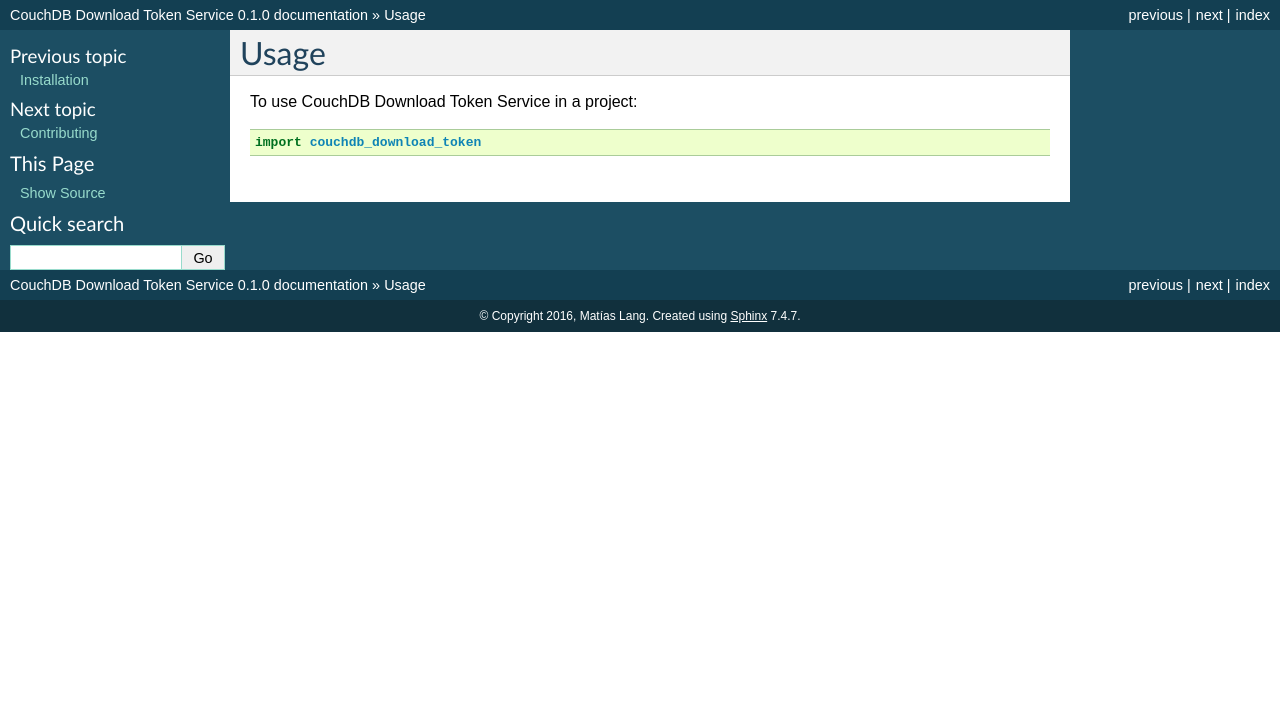
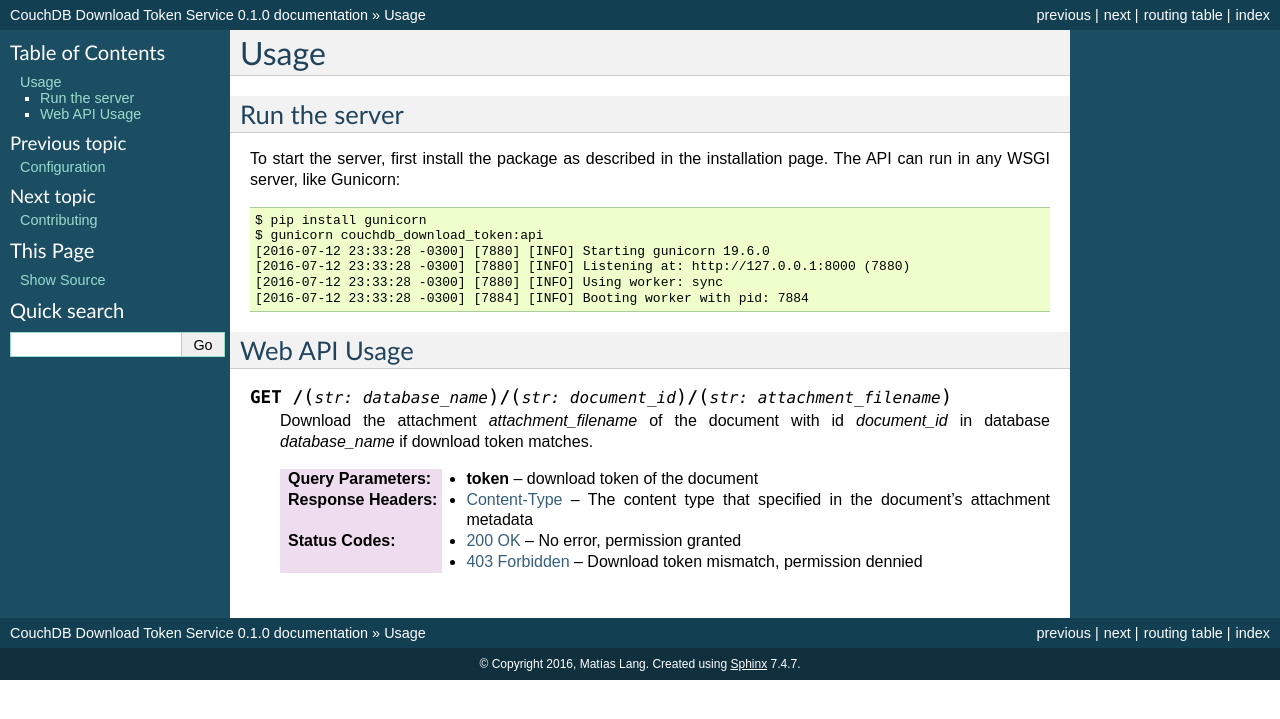
Before and after one commit to cript0nauta/couchdb_download_token, a Sphinx documentation site: the page built from docs/usage.rst, in a window 1280 px wide. Shown: the top 719 px of the page. Built offline with Sphinx 7.4.7, drawn with Linux system fonts in a browser that asks for light colours; pages that are not in the unit, such as notebooks, are missing from menus.

```diff
--- a/docs/conf.py
+++ b/docs/conf.py
@@ -40,7 +40,8 @@ import couchdb_download_token
 
 # Add any Sphinx extension module names here, as strings. They can be
 # extensions coming with Sphinx (named 'sphinx.ext.*') or your custom ones.
-extensions = ['sphinx.ext.autodoc', 'sphinx.ext.viewcode']
+extensions = ['sphinx.ext.autodoc', 'sphinx.ext.viewcode',
+              'sphinxcontrib.httpdomain']
 
 # Add any paths that contain templates here, relative to this directory.
 templates_path = ['_templates']
--- a/docs/index.rst
+++ b/docs/index.rst
@@ -13,6 +13,7 @@ Contents:
 
    readme
    installation
+   configuration
    usage
    contributing
    authorshistory
--- a/docs/usage.rst
+++ b/docs/usage.rst
@@ -2,6 +2,29 @@
 Usage
 =====
 
-To use CouchDB Download Token Service in a project::
+Run the server
+--------------
 
-    import couchdb_download_token
+To start the server, first install the package as described in the installation page.
+The API can run in any WSGI server, like Gunicorn::
+
+    $ pip install gunicorn
+    $ gunicorn couchdb_download_token:api
+    [2016-07-12 23:33:28 -0300] [7880] [INFO] Starting gunicorn 19.6.0
+    [2016-07-12 23:33:28 -0300] [7880] [INFO] Listening at: http://127.0.0.1:8000 (7880)
+    [2016-07-12 23:33:28 -0300] [7880] [INFO] Using worker: sync
+    [2016-07-12 23:33:28 -0300] [7884] [INFO] Booting worker with pid: 7884
+
+Web API Usage
+-------------
+
+.. http:get:: /(str:database_name)/(str:document_id)/(str:attachment_filename)
+
+   Download the attachment `attachment_filename` of the document with id
+   `document_id` in database `database_name` if download token matches.
+
+   :query token: download token of the document
+   :resheader Content-Type: The content type that specified in the document's
+                            attachment metadata
+   :statuscode 200: No error, permission granted
+   :statuscode 403: Download token mismatch, permission dennied
```
Also changed, not shown: README.rst (+55 -3 lines), docs/configuration.rst (added, +12 -0 lines), docs/couchdb_download_token.rst (added, +38 -0 lines), docs/modules.rst (added, +7 -0 lines).
